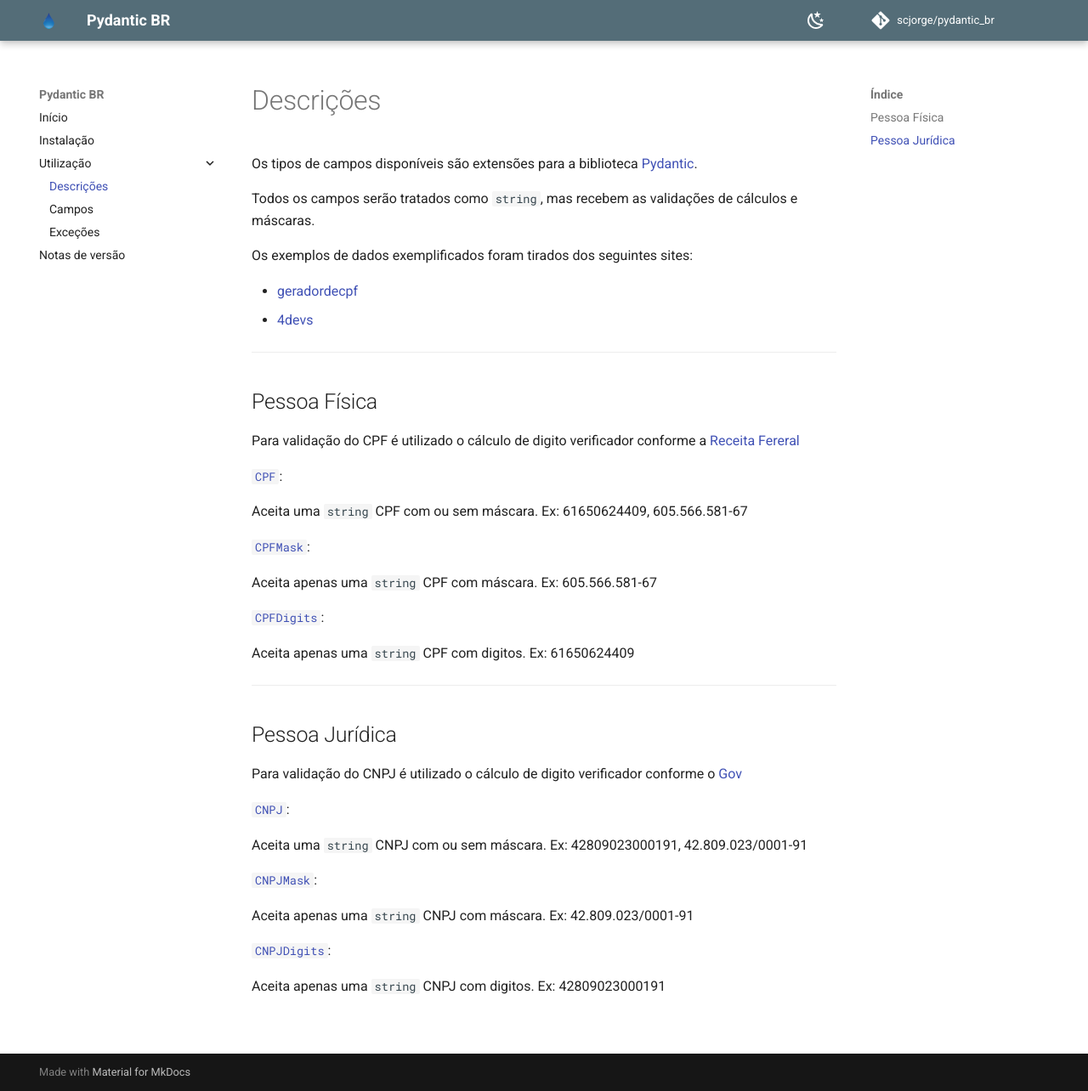
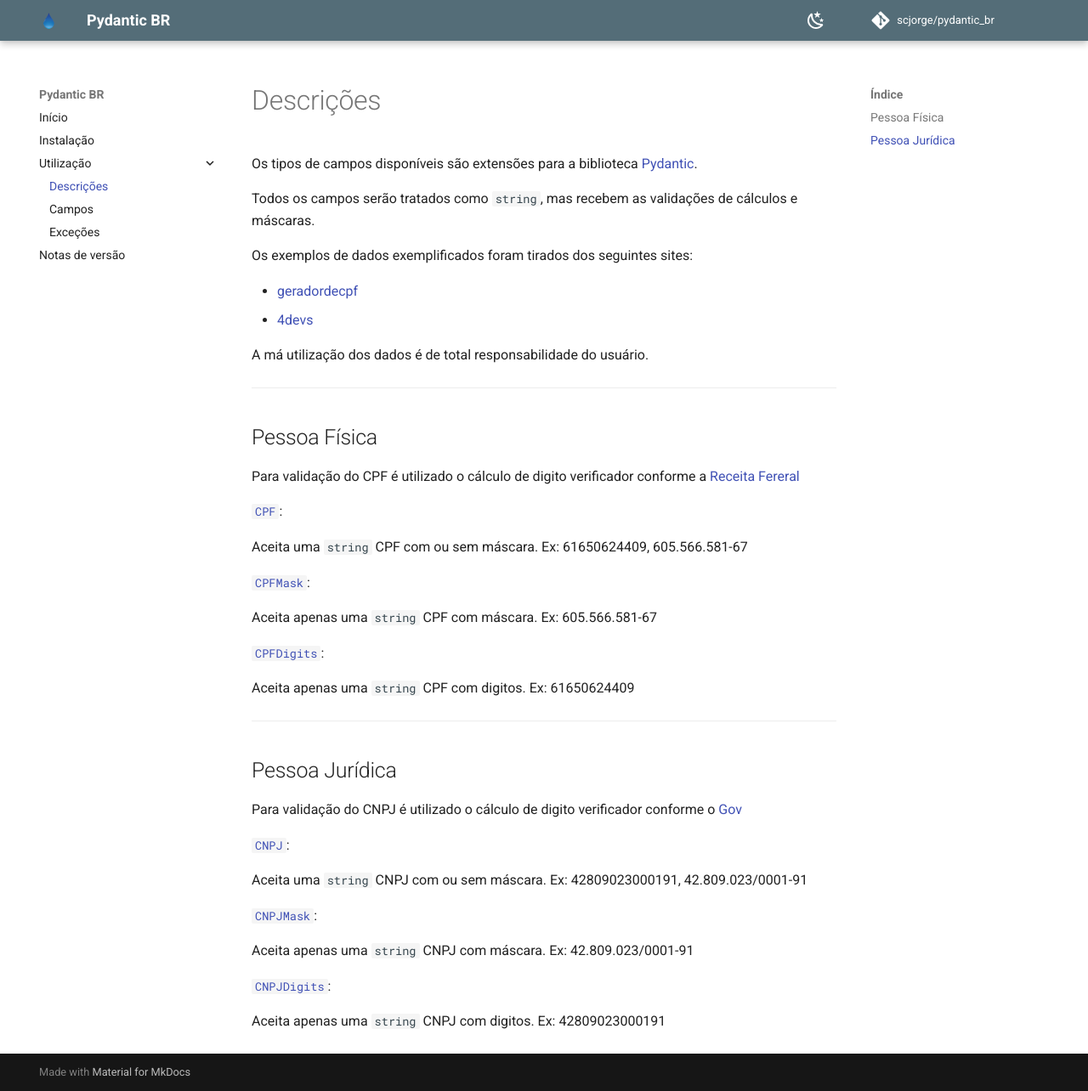
Before and after one commit to scjorge/pydantic_br, an MkDocs documentation site: the page built from docs/usage/descriptions.md, in a window 1280 px wide and 1284 px high. Shown: the whole window at 85% size. Built offline with MkDocs 1.6.1 and Material for MkDocs 9.7.7, drawn with Linux system fonts in a browser that asks for light colours; comment, search, counter and statistics services are not loaded.

```diff
--- a/docs/usage/descriptions.md
+++ b/docs/usage/descriptions.md
@@ -9,6 +9,7 @@ Os exemplos de dados exemplificados foram tirados dos seguintes sites:
 - [geradordecpf](https://www.geradordecpf.org/)
 - [4devs](https://www.4devs.com.br/gerador_de_cnpj)
 
+A má utilização dos dados é de total responsabilidade do usuário.
 
 ---
 ## Pessoa Física
```
Also changed, not shown: README.md (+2 -1 lines).
